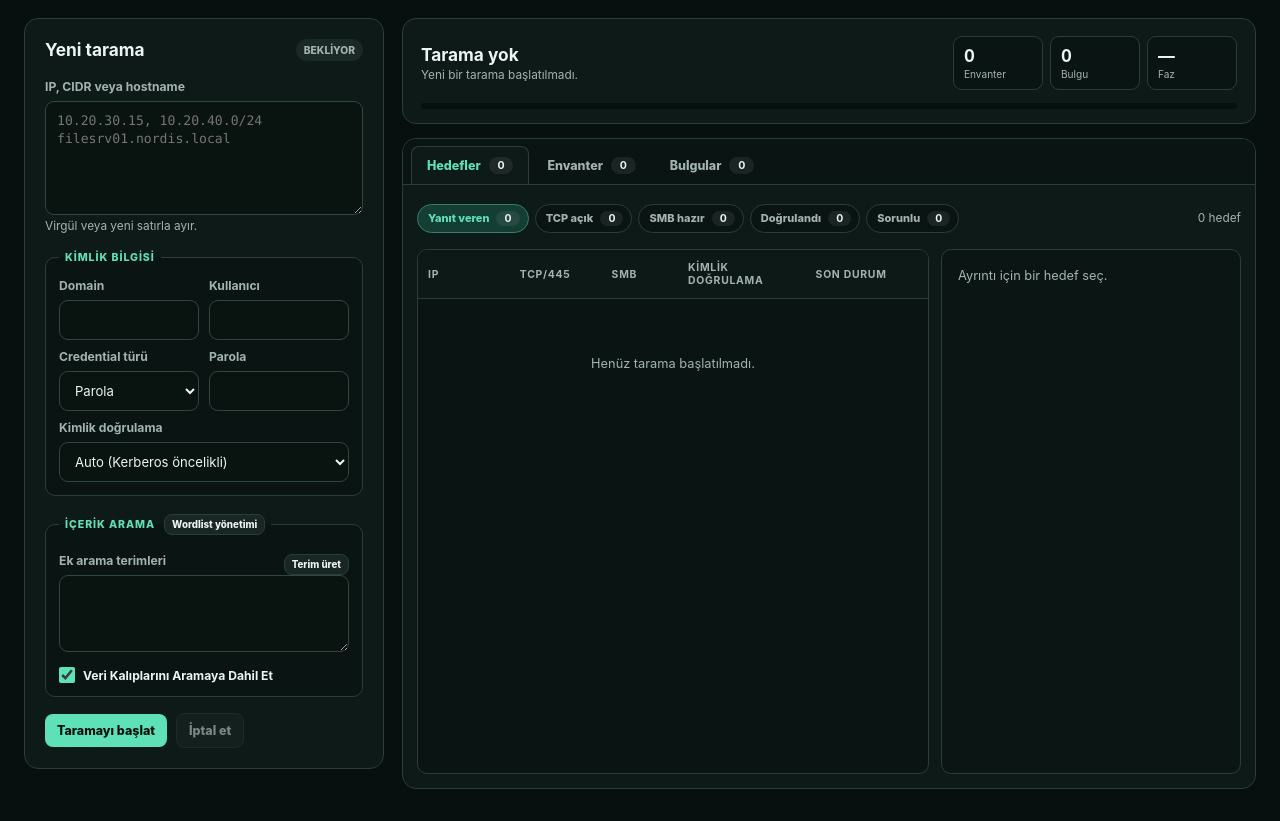
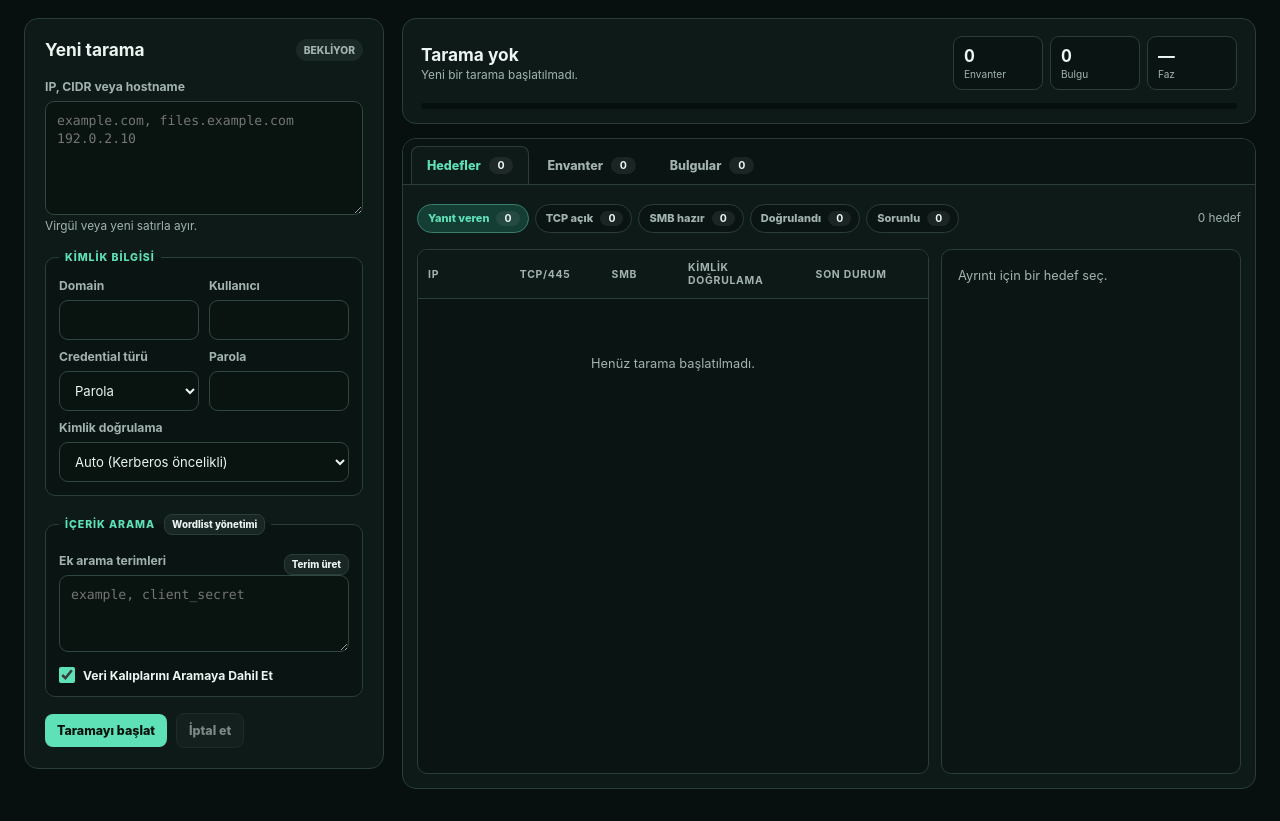
Before and after one commit to KorvNN/Nordis-Inspector, a Python web app: template src/nordis_smb_inspector/web/templates/index.html in a window 1280 px wide. Shown: the part 82-903 px from the top of the page. Run offline with Jinja, Linux system fonts and the light colour scheme; the template is opened without the code that fills it, so the values that code supplies are empty.

Commit message:
ui: clarify example input placeholders

```diff
--- a/src/nordis_smb_inspector/web/templates/index.html
+++ b/src/nordis_smb_inspector/web/templates/index.html
@@ -23,7 +23,7 @@
 
       <label for="targets">IP, CIDR veya hostname</label>
       <textarea id="targets" rows="5" spellcheck="false"
-        placeholder="10.20.30.15, 10.20.40.0/24&#10;filesrv01.nordis.local"></textarea>
+        placeholder="example.com, files.example.com&#10;192.0.2.10"></textarea>
       <p class="hint">Virgül veya yeni satırla ayır.</p>
 
       <fieldset class="credential-block">
@@ -77,11 +77,12 @@
           <button id="toggle-term-generator" class="inline-management-button secondary-button"
             type="button" aria-expanded="false" aria-controls="term-generator">Terim üret</button>
         </div>
-        <textarea id="additional-terms" rows="3" spellcheck="false"></textarea>
+        <textarea id="additional-terms" rows="3" spellcheck="false"
+          placeholder="example, client_secret"></textarea>
         <div id="term-generator" class="term-generator" hidden>
           <label for="term-generator-roots">Kök ifadeler</label>
           <textarea id="term-generator-roots" rows="2" spellcheck="false"
-            placeholder="acme&#10;nordis"></textarea>
+            placeholder="example, acme"></textarea>
           <div class="term-generator-options">
             <label class="option-control" for="generate-credential-terms">
               <input id="generate-credential-terms" type="checkbox" checked>
```
Also changed, not shown: tests/test_web_app.py (+2 -0 lines).
